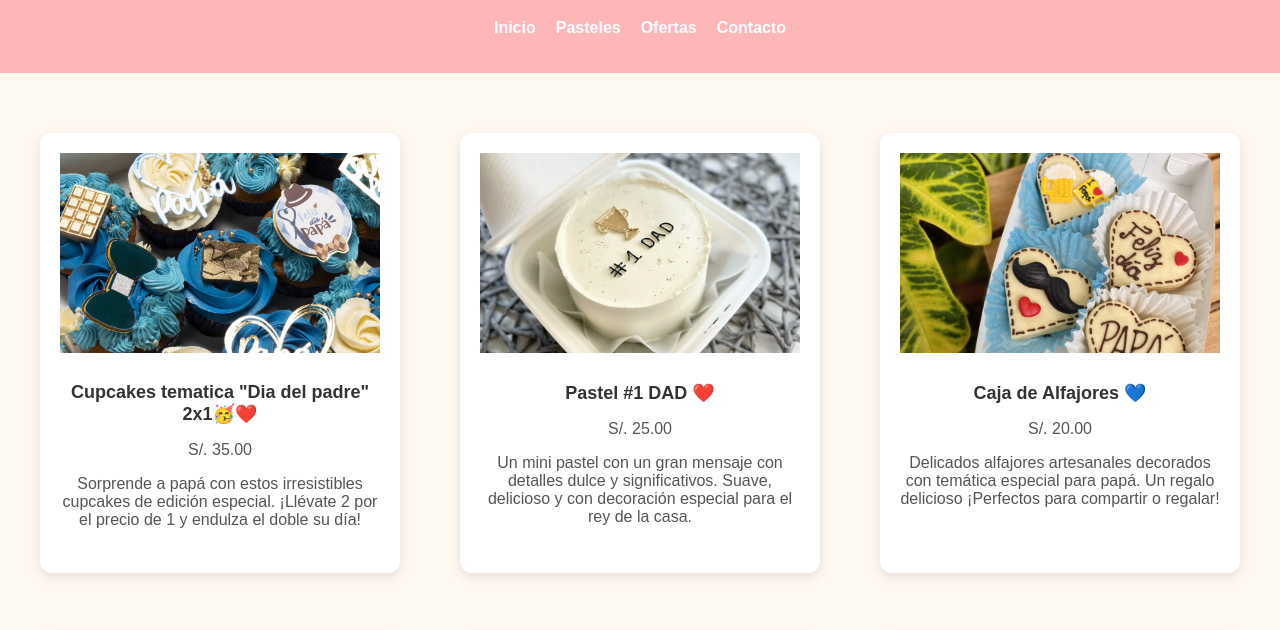
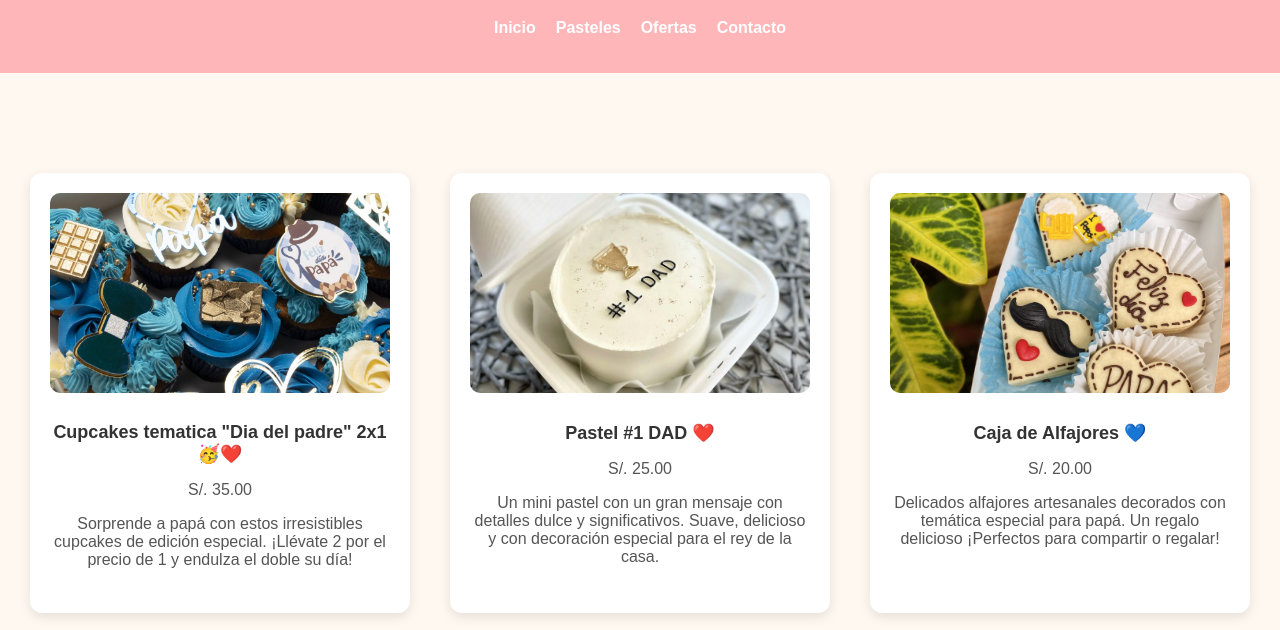
Before and after one commit to JuanAldairRamirezMendez/ProyectoCSS, a website: page proyecto/Ofertas.html in a window 1280 px wide. Shown: the part 81-711 px from the top of the page. Drawn offline with Linux system fonts and the light colour scheme.

Commit message:
ordenando el css

```diff
--- a/proyecto/css/Ofertas.css
+++ b/proyecto/css/Ofertas.css
@@ -1,74 +1,93 @@
+/* VARIABLES CSS */
+:root {
+    --color-bg-body: #fff8f0;
+    --color-bg-container: #ffffff;
+    --color-primary: #ffb6b9;
+    --color-hover: #f11b9b;
+    --color-text-dark: #333;
+    --color-text-medium: #555;
+    --box-shadow-default: 0 4px 12px rgba(0,0,0,0.1);
+    --box-shadow-hover: 0 0 15px var(--color-primary);
+    --font-main: Arial, sans-serif;
+}
+
+/* ESTILOS GENERALES */
 body {
-    font-family: Arial, sans-serif;
-    background-color: #f9f9f9;
+    font-family: var(--font-main);
+    background-color: var(--color-bg-body);
     margin: 0;
     padding: 0;
 }
+
+/* CONTENEDOR PRINCIPAL */
 .container {
     width: 60%;
     margin: 0 auto;
     padding: 30px;
-    background-color: white;
+    background-color: var(--color-bg-container);
     box-shadow: 0 0 10px rgba(0, 0, 0, 0.1);
     border-radius: 8px;
 }
+
 h1 {
     text-align: center;
-    color: #333;
+    color: var(--color-text-dark);
 }
-/*HEADER*/
+
+/* HEADER */
 header {
-    background-color: #ffb6b9;
+    background-color: var(--color-primary);
     padding: 20px;
     text-align: center;
+    color: white;
     animation: slideDown 1s ease-out;
 }
 
-/*Cuadros*/
-body {
-    font-family: Arial, sans-serif;
-    margin: 0;
-    padding: 0;
-    background-color: #fff8f0;
-}
-
-header {
-    background-color: #ffb6b9;
-    padding: 20px;
-    text-align: center;
-    color: #fff;
-}
-
+/* MENÚ */
 .menu {
     list-style: none;
     display: flex;
     justify-content: center;
     padding: 0;
     gap: 20px;
+    flex-wrap: wrap;
 }
 
 .menu li a {
     color: white;
     text-decoration: none;
     font-weight: bold;
+    transition: transform 0.3s, color 0.3s;
 }
 
+.menu li a:hover {
+    transform: scale(1.1) rotate(-3deg);
+    color: var(--color-hover);
+}
+
+@media (max-width: 700px) {
+    .menu {
+        flex-direction: column;
+        align-items: center;
+        gap: 10px;
+    }
+}
+
+/* SECCIONES Y TARJETAS */
 .titulo-seccion {
     text-align: center;
     margin-top: 30px;
     color: #d72638;
 }
 
-section{
+section {
     padding: 40px 20px;
     display: grid;
     grid-template-columns: repeat(3, 1fr);
-    grid-auto-flow: row;
+    gap: 20px;
+    margin: 40px auto 0;
     justify-content: center;
     align-items: center;
-    gap: 20px;
-    margin: 40px auto 0;
-    padding: 0 20px;
 }
 
 .card {
@@ -76,60 +95,66 @@ section{
     height: 400px;
     background: white;
     border-radius: 12px;
-    box-shadow: 0 4px 12px rgba(0,0,0,0.1);
+    box-shadow: var(--box-shadow-default);
     text-align: center;
     padding: 20px;
-    margin: 20px;
-    padding-bottom: 20px;
-    transition: transform 0.4s ease, box-shadow 0.4s ease;
+    margin: 20px auto;
+    animation: fadeInUp 0.8s ease both;
+    transition: transform 0.3s ease, box-shadow 0.3s ease;
+}
 
+.card:hover {
+    box-shadow: var(--box-shadow-hover);
 }
 
 .card img {
     width: 100%;
     height: 200px;
     object-fit: cover;
-    margin-bottom:10px ;
-    booder-radius:10px;
+    margin-bottom: 10px;
+    border-radius: 10px;
+    transition: transform 0.4s ease;
+}
+
+.card img:hover {
+    transform: rotate(-2deg) scale(1.05);
 }
 
 .card h3 {
     margin: 15px 0 5px;
     font-size: 18px;
-    color: #333;
+    color: var(--color-text-dark);
 }
 
 .card p {
-    color: #555;
+    color: var(--color-text-medium);
     font-size: 16px;
     margin-bottom: 15px;
 }
 
-@media screen and (max-width:1140px) {
-    main{
-        grid-template-columns: repeat(2,1fr);
-        }
-}
-@media screen and (max-width:720px) {
-    main{
-        grid-template-columns: 1fr;
-
+/* MEDIA QUERIES PARA RESPONSIVE */
+@media screen and (max-width: 1140px) {
+    section {
+        grid-template-columns: repeat(2, 1fr);
     }
 }
-/*Footer*/
+
+@media screen and (max-width: 720px) {
+    section {
+        grid-template-columns: 1fr;
+    }
+}
+
+/* FOOTER */
 footer {
-    background-color: #ffb6b9;
+    background-color: var(--color-primary);
     text-align: center;
     padding: 15px;
     margin-top: 30px;
     animation: fadeIn 1.5s ease;
 }
-/*efecto1*/
-.menu li a:hover {
-    transform: scale(1.1) rotate(-3deg);
-    color: #f11b9b;
-}
-/*efecto2*/
+
+/* ANIMACIONES */
 @keyframes fadeInUp {
     from {
         opacity: 0;
@@ -141,24 +166,11 @@ footer {
     }
 }
 
-.card {
-    animation: fadeInUp 0.8s ease both;
-    transition: transform 0.3s ease, box-shadow 0.3s ease;
+@keyframes slideDown {
+    from {
+        transform: translateY(-100%);
+    }
+    to {
+        transform: translateY(0);
+    }
 }
-.card:hover {
-    box-shadow: 0 0 15px #ffb6b9;
-}
-.card img {
-  transition: transform 0.4s ease;
-}
-
-.card img:hover {
-    transform: rotate(-2deg) scale(1.05);
-}
-@media (max-width: 700px) {
-  .menu {
-    flex-direction: column;
-    align-items: center;
-    gap: 10px;
-  }
-}
--- a/proyecto/css/Pasteles.css
+++ b/proyecto/css/Pasteles.css
@@ -1,14 +1,29 @@
+:root {
+    --font-body: Arial, sans-serif;
+    --bg-body: #fff8f0;
+    --color-primary: #ffb6b9;
+    --color-accent: #f11b9b;
+    --color-white: #ffffff;
+    --color-text-dark: #333;
+    --color-text-medium: #555;
+    --box-shadow-card: 0 4px 12px rgba(0,0,0,0.1);
+    --box-shadow-hover: 0 0 15px var(--color-primary);
+    --radius-card: 12px;
+    --transition-basic: 0.3s;
+    --transition-card: 0.4s;
+}
+
 body {
-    font-family: Arial, sans-serif;
-    background-color: #fff8f0;
+    font-family: var(--font-body);
+    background-color: var(--bg-body);
     margin: 0;
     padding: 0;
 }
 header {
-    background-color: #ffb6b9;
+    background-color: var(--color-primary);
     padding: 20px;
     text-align: center;
-    color: #fff;
+    color: var(--color-white);
     animation: slideDown 1s ease-out;
 }
 .menu {
@@ -19,14 +34,14 @@ header {
     gap: 20px;
 }
 .menu li a {
-    color: white;
+    color: var(--color-white);
     text-decoration: none;
     font-weight: bold;
-    transition: transform 0.3s, color 0.3s;
+    transition: transform var(--transition-basic), color var(--transition-basic);
 }
 .menu li a:hover {
     transform: scale(1.1) rotate(-3deg);
-    color: #f11b9b;
+    color: var(--color-accent);
 }
 main {
     padding: 0;
@@ -41,13 +56,13 @@ main > section {
 .card {
     max-width: 85%;
     height: 400px;
-    background: white;
-    border-radius: 12px;
-    box-shadow: 0 4px 12px rgba(0,0,0,0.1);
+    background: var(--color-white);
+    border-radius: var(--radius-card);
+    box-shadow: var(--box-shadow-card);
     text-align: center;
     padding: 20px;
     margin: 20px auto;
-    transition: transform 0.4s, box-shadow 0.4s;
+    transition: transform var(--transition-card), box-shadow var(--transition-card);
     animation: fadeInUp 0.8s ease both;
 }
 .card img {
@@ -56,7 +71,7 @@ main > section {
     object-fit: cover;
     margin-bottom: 10px;
     border-radius: 10px;
-    transition: transform 0.4s ease;
+    transition: transform var(--transition-card) ease;
 }
 .card img:hover {
     transform: rotate(-2deg) scale(1.05);
@@ -64,15 +79,15 @@ main > section {
 .card h3 {
     margin: 15px 0 5px;
     font-size: 18px;
-    color: #333;
+    color: var(--color-text-dark);
 }
 .card p {
-    color: #555;
+    color: var(--color-text-medium);
     font-size: 16px;
     margin-bottom: 15px;
 }
 .card:hover {
-    box-shadow: 0 0 15px #ffb6b9;
+    box-shadow: var(--box-shadow-hover);
 }
 @media screen and (max-width:1140px) {
     main > section {
@@ -99,9 +114,9 @@ main > section {
     to { transform: translateY(0); }
 }
 @media (max-width: 700px) {
-  .menu {
-    flex-direction: column;
-    align-items: center;
-    gap: 10px;
-  }
+    .menu {
+        flex-direction: column;
+        align-items: center;
+        gap: 10px;
+    }
 }
--- a/proyecto/css/contacto.css
+++ b/proyecto/css/contacto.css
@@ -1,45 +1,82 @@
+/* ==========================
+   Variables globales
+========================== */
+:root {
+  --fuente-principal: Arial, sans-serif;
+  --color-fondo: #f9f9f9;
+  --color-fondo-container: #ffffff;
+  --color-texto: #333;
+  --color-header-footer: #ffb6b9;
+  --color-boton: #fc7ff5;
+  --color-boton-hover: #db6fd6;
+  --color-enlace-hover: #6a0572;
+  --sombra-container: rgba(0, 0, 0, 0.1);
+}
+
+/* ==========================
+   Estilos base
+========================== */
 body {
-    font-family: Arial, sans-serif;
-    background-color: #f9f9f9;
+  font-family: var(--fuente-principal);
+  background-color: var(--color-fondo);
   margin: 0;
   padding: 0;
 }
+
+/* ==========================
+   Contenedor principal
+========================== */
 .container {
   width: 60%;
   margin: 0 auto;
   padding: 30px;
-    background-color: white;
-    box-shadow: 0 0 10px rgba(0, 0, 0, 0.1);
+  background-color: var(--color-fondo-container);
+  box-shadow: 0 0 10px var(--sombra-container);
   border-radius: 8px;
 }
+
+/* ==========================
+   Títulos
+========================== */
 h1 {
   text-align: center;
-    color: #333;
+  color: var(--color-texto);
 }
-/*HEADER*/
+
+/* ==========================
+   Header
+========================== */
 header {
-    background-color: #ffb6b9;
+  background-color: var(--color-header-footer);
   padding: 20px;
   text-align: center;
   animation: slideDown 1s ease-out;
 }
 
-/*FOOTER*/
+/* ==========================
+   Footer
+========================== */
 footer {
-    background-color: #ffb6b9;
+  background-color: var(--color-header-footer);
   text-align: center;
   padding: 15px;
   margin-top: 30px;
   animation: fadeIn 1.5s ease;
 }
 
+/* ==========================
+   Formulario
+========================== */
 label {
   font-size: 1em;
   margin-bottom: 10px;
   display: block;
-    color: #333;
+  color: var(--color-texto);
 }
-input[type="text"], input[type="email"], textarea {
+
+input[type="text"],
+input[type="email"],
+textarea {
   width: 100%;
   padding: 10px;
   margin: 8px 0;
@@ -47,27 +84,37 @@ input[type="text"], input[type="email"], textarea {
   border-radius: 4px;
   font-size: 1em;
 }
+
+/* ==========================
+   Botón
+========================== */
 button {
   padding: 12px 20px;
-    background-color: #fc7ff5;
+  background-color: var(--color-boton);
   color: white;
   border: none;
   border-radius: 4px;
   font-size: 1em;
   cursor: pointer;
-}
-button:hover {
-    background-color: #db6fd6;
+  transition: background-color 0.3s ease;
 }
 
-/*MENU*/
+button:hover {
+  background-color: var(--color-boton-hover);
+}
+
+/* ==========================
+   Menú de navegación
+========================== */
 .menu {
   list-style: none;
   display: flex;
   justify-content: center;
   gap: 20px;
   margin-top: 10px;
+  padding-left: 0;
 }
+
 .menu li a {
   text-decoration: none;
   color: #fff;
@@ -75,15 +122,23 @@ button:hover {
   transition: transform 0.3s ease, color 0.3s ease;
 }
 
-/* Efecto al pasar el mouse por enlaces del menú */
 .menu li a:hover {
   transform: scale(1.1) rotate(-3deg);
-    color: #6a0572;
+  color: var(--color-enlace-hover);
 }
+
+/* ==========================
+   Responsividad
+========================== */
 @media (max-width: 700px) {
   .menu {
     flex-direction: column;
     align-items: center;
     gap: 10px;
   }
+
+  .container {
+    width: 90%;
+    padding: 20px;
   }
+}
--- a/proyecto/css/nutricion.css
+++ b/proyecto/css/nutricion.css
@@ -1,57 +1,72 @@
+/* VARIABLES GLOBALES */
+:root {
+  --color-bg: #fff8f0;
+  --color-bg-main: #fff0f5;
+  --color-text: #5c3d2e;
+  --color-primary: #6a0572;
+  --color-primary-hover: #a32fbc;
+  --color-shadow: rgba(106, 5, 114, 0.3);
+  --color-shadow-btn: rgba(106, 5, 114, 0.5);
+  --font-main: 'Segoe UI', Tahoma, Geneva, Verdana, sans-serif;
+}
 
+/* RESET */
 * {
   margin: 0;
   padding: 0;
   box-sizing: border-box;
 }
 
+/* BODY */
 body {
-    font-family: 'Segoe UI', Tahoma, Geneva, Verdana, sans-serif;
-    background: #fff8f0;
-    color: #5c3d2e;
+  font-family: var(--font-main);
+  background: var(--color-bg);
+  color: var(--color-text);
   padding: 20px;
-    animation: opacidad 1.5s ease forwards;
   min-height: 100vh;
   display: flex;
   flex-direction: column;
   align-items: center;
+  animation: fadeIn 1.5s ease forwards;
 }
 
-  @keyframes opacidad {
-    from {opacity: 0;}
-    to {opacity: 1;}
+@keyframes fadeIn {
+  from { opacity: 0; }
+  to { opacity: 1; }
 }
 
+/* HEADER */
 header {
   width: 100%;
   max-width: 900px;
   text-align: center;
   margin-bottom: 25px;
-    animation: trasladarAbajo 1s ease forwards;
+  animation: slideDown 1s ease forwards;
 }
 
-  @keyframes trasladarAbajo {
-    from {transform: translateY(-50px); opacity: 0;}
-    to {transform: translateY(0); opacity: 1;}
+@keyframes slideDown {
+  from { transform: translateY(-50px); opacity: 0; }
+  to { transform: translateY(0); opacity: 1; }
 }
 
 header h1 {
   font-size: 2.5rem;
-    color: #6a0572;
+  color: var(--color-primary);
   margin-bottom: 8px;
 }
 
+/* MAIN */
 main {
   width: 100%;
   max-width: 900px;
-    background: #fff0f5;
+  background: var(--color-bg-main);
   border-radius: 15px;
   padding: 30px 25px;
-    box-shadow: 0 6px 15px rgba(106, 5, 114, 0.15);
-    animation: hacerZoom 1s ease forwards;
+  box-shadow: 0 6px 15px var(--color-shadow);
+  animation: zoomIn 1s ease forwards;
 }
 
-  @keyframes hacerZoom {
+@keyframes zoomIn {
   from {
     opacity: 0;
     transform: scale(0.95);
@@ -62,6 +77,7 @@
   }
 }
 
+/* IMAGEN */
 .image-container {
   text-align: center;
   margin-bottom: 20px;
@@ -71,7 +87,7 @@
   width: 100%;
   max-width: 400px;
   border-radius: 15px;
-    box-shadow: 0 4px 12px rgba(106, 5, 114, 0.3);
+  box-shadow: 0 4px 12px var(--color-shadow);
   transition: transform 0.5s ease;
   cursor: pointer;
 }
@@ -80,8 +96,9 @@
   transform: scale(1.05) rotate(-2deg);
 }
 
+/* TEXTOS */
 h2 {
-    color: #6a0572;
+  color: var(--color-primary);
   margin-bottom: 15px;
   text-align: center;
 }
@@ -93,35 +110,36 @@
 }
 
 .nutritional-info ul {
-    list-style: inside disc;
-    margin-left: 20px;
+  list-style: disc inside;
+  margin: 0 auto 30px auto;
   max-width: 600px;
-    margin: 0 auto 30px auto;
 }
 
+/* BOTÓN DE COMPRA */
 .buy-section {
   text-align: center;
 }
 
 .buy-btn {
-    background-color: #6a0572;
+  background-color: var(--color-primary);
   color: #fff;
   font-size: 1.2rem;
   padding: 12px 30px;
   border: none;
   border-radius: 30px;
   cursor: pointer;
+  box-shadow: 0 6px 12px var(--color-shadow-btn);
   transition: background-color 0.4s ease, transform 0.3s ease;
-    box-shadow: 0 6px 12px rgba(106, 5, 114, 0.5);
 }
 
 .buy-btn:hover,
 .buy-btn:focus {
-    background-color: #a32fbc;
+  background-color: var(--color-primary-hover);
   transform: scale(1.1);
   outline: none;
 }
 
+/* RESPONSIVE */
 @media (max-width: 600px) {
   body {
     padding: 10px;
@@ -131,7 +149,7 @@
     padding: 20px 15px;
   }
 
-    h1 {
+  header h1 {
     font-size: 1.8rem;
   }
 
--- a/proyecto/css/st.css
+++ b/proyecto/css/st.css
@@ -1,14 +1,38 @@
+:root {
+  /* Colores */
+  --color-primario: #ffb6b9;
+  --color-secundario: #fff0f5;
+  --color-borde: #ffc0cb;
+  --color-texto-principal: #5c3d2e;
+  --color-acento: #6a0572;
+  --color-fondo: #fff8f0;
+  --color-blanco: #ffffff;
 
+  /* Tipografía */
+  --fuente-principal: 'Segoe UI', sans-serif;
+
+  /* Transiciones */
+  --transicion-general: 0.3s ease;
+  --transicion-imagen: 0.5s ease;
+
+  /* Espaciado */
+  --espaciado-pequeno: 10px;
+  --espaciado-mediano: 15px;
+  --espaciado-grande: 20px;
+}
+
+/* Reset */
 * {
   margin: 0;
   padding: 0;
   box-sizing: border-box;
 }
 
+/* Body */
 body {
-    font-family: 'Segoe UI', sans-serif;
-    background: #fff8f0;
-    color: #5c3d2e;
+  font-family: var(--fuente-principal);
+  background: var(--color-fondo);
+  color: var(--color-texto-principal);
   animation: opacidad 2s ease-in-out;
 }
 
@@ -17,9 +41,10 @@
   to { opacity: 1; }
 }
 
+/* Header */
 header {
-    background-color: #ffb6b9;
-    padding: 20px;
+  background-color: var(--color-primario);
+  padding: var(--espaciado-grande);
   text-align: center;
   animation: trasladarAbajo 1s ease-out;
 }
@@ -29,34 +54,53 @@
   to { transform: translateY(0); }
 }
 
+/* Main */
+main > section {
+  display: flex;
+  flex-wrap: wrap;
+  gap: 24px;
+  justify-content: center;
+}
+
+main h2 {
+  text-align: center;
+  width: 100%;
+}
+
+/* Navegación */
 .menu {
   list-style: none;
   display: flex;
   justify-content: center;
-    gap: 20px;
-    margin-top: 10px;
+  gap: var(--espaciado-grande);
+  margin-top: var(--espaciado-pequeno);
 }
 
 .menu li a {
   text-decoration: none;
-    color: #fff;
+  color: var(--color-blanco);
   font-weight: bold;
-    transition: transform 0.3s ease, color 0.3s ease;
+  transition: transform var(--transicion-general), color var(--transicion-general);
 }
 
 .menu li a:hover {
   transform: scale(1.1) rotate(-3deg);
-    color: #6a0572;
+  color: var(--color-acento);
 }
 
+
+
+/* Tarjeta pastel */
 .pastel {
-    background: #fff0f5;
-    border: 1px solid #ffc0cb;
-    padding: 15px;
-    margin: 20px;
+  background: var(--color-secundario);
+  border: 1px solid var(--color-borde);
+  padding: var(--espaciado-mediano);
+  margin: var(--espaciado-grande);
   border-radius: 10px;
   transition: transform 0.4s ease, box-shadow 0.4s ease;
   animation: zoomIn 1s ease-in;
+  flex: 1 1 300px;
+  max-width: 350px;
 }
 
 @keyframes zoomIn {
@@ -69,22 +113,15 @@
   box-shadow: 0 8px 16px rgba(0, 0, 0, 0.2);
 }
 
-  footer {
-    background-color: #ffb6b9;
-    text-align: center;
-    padding: 15px;
-    margin-top: 30px;
-    animation: opacidad 1.5s ease;
-  }
-
+/* Imagen de pastel */
 .pastel-img {
   width: 100%;
   max-width: 400px;
   height: auto;
   display: block;
-    margin: 10px auto;
+  margin: var(--espaciado-pequeno) auto;
   border-radius: 10px;
-    transition: transform 0.5s ease, opacity 0.5s ease;
+  transition: transform var(--transicion-imagen), opacity var(--transicion-imagen);
   animation: imagenVisible 1.5s ease;
 }
 
@@ -94,16 +131,11 @@
 }
 
 @keyframes imagenVisible {
-    from {
-      opacity: 0;
-      transform: scale(0.9);
-    }
-    to {
-      opacity: 1;
-      transform: scale(1);
-    }
+  from { opacity: 0; transform: scale(0.9); }
+  to { opacity: 1; transform: scale(1); }
 }
 
+/* Enlace pastel */
 .pastel-link {
   display: inline-block;
   border-radius: 12px;
@@ -121,50 +153,29 @@
   outline: none;
 }
 
-  .pastel-img {
-    width: 100%;
-    height: auto;
-    display: block;
-    border-radius: 12px;
-    transition: transform 0.5s ease, opacity 0.5s ease;
-    animation: imagenVisible 1.5s ease;
-  }
-
-
-  @keyframes imagenVisible {
-    from {
-      opacity: 0;
-      transform: scale(0.9);
-    }
-    to {
-      opacity: 1;
-      transform: scale(1);
-    }
-  }
-
-
+/* Animaciones */
 .hidden {
   max-height: 0;
   overflow: hidden;
   opacity: 0;
-    transition: max-height 0.5s ease, opacity 0.5s ease;
+  transition: max-height var(--transicion-imagen), opacity var(--transicion-imagen);
 }
 
 .visible {
   max-height: 500px;
   opacity: 1;
-    transition: max-height 0.5s ease, opacity 0.5s ease;
+  transition: max-height var(--transicion-imagen), opacity var(--transicion-imagen);
 }
 
-
+/* Formulario */
 nav form {
-    background: #fff0f5;
-    border: 1px solid #ffc0cb;
+  background: var(--color-secundario);
+  border: 1px solid var(--color-borde);
   border-radius: 10px;
   padding: 12px 15px;
   max-width: 320px;
   margin: 10px auto 0 auto;
-    color: #5c3d2e;
+  color: var(--color-texto-principal);
   font-size: 14px;
   animation: zoomIn 0.8s ease-in;
 }
@@ -178,8 +189,8 @@
 nav form legend {
   font-weight: bold;
   font-size: 18px;
-    margin-bottom: 10px;
-    color: #6a0572;
+  margin-bottom: var(--espaciado-pequeno);
+  color: var(--color-acento);
   text-align: center;
 }
 
@@ -188,49 +199,49 @@
 nav form input[type="password"] {
   width: 100%;
   padding: 8px 10px;
-    margin-bottom: 10px;
-    border: 1.5px solid #ffc0cb;
+  margin-bottom: var(--espaciado-pequeno);
+  border: 1.5px solid var(--color-borde);
   border-radius: 8px;
-    font-family: 'Segoe UI', sans-serif;
+  font-family: var(--fuente-principal);
   font-size: 14px;
-    color: #5c3d2e;
-    transition: border-color 0.3s ease;
+  color: var(--color-texto-principal);
+  transition: border-color var(--transicion-general);
 }
 
 nav form input[type="text"]:focus,
 nav form input[type="email"]:focus,
 nav form input[type="password"]:focus {
   outline: none;
-    border-color: #6a0572;
+  border-color: var(--color-acento);
 }
 
 nav form button {
   width: 100%;
-    background-color: #6a0572;
-    color: white;
+  background-color: var(--color-acento);
+  color: var(--color-blanco);
   border: none;
-    padding: 10px;
+  padding: var(--espaciado-pequeno);
   font-weight: bold;
   font-size: 15px;
   border-radius: 8px;
   cursor: pointer;
-    transition: background-color 0.3s ease;
+  transition: background-color var(--transicion-general);
 }
 
 nav form button:hover {
-    background-color: #ffb6b9;
-    color: #6a0572;
+  background-color: var(--color-primario);
+  color: var(--color-acento);
 }
 
 nav form p {
   text-align: center;
   margin-top: 8px;
   font-size: 13px;
-    color: #5c3d2e;
+  color: var(--color-texto-principal);
 }
 
 nav form p a {
-    color: #6a0572;
+  color: var(--color-acento);
   text-decoration: none;
   font-weight: 600;
 }
@@ -239,10 +250,44 @@
   text-decoration: underline;
 }
 
+/* Secciones */
+#register-form,
+#login-form,
+#welcome-section {
+  margin-top: 15px;
+}
+
+#login-form,
+#welcome-section {
+  display: none;
+}
+
+/* Footer */
+footer {
+  background-color: var(--color-primario);
+  text-align: center;
+  padding: var(--espaciado-mediano);
+  margin-top: var(--espaciado-grande);
+  animation: opacidad 1.5s ease;
+}
+
+/* Media Queries */
 @media (max-width: 700px) {
   .menu {
     flex-direction: column;
     align-items: center;
-    gap: 10px;
+    gap: var(--espaciado-pequeno);
   }
 }
+
+@media (max-width: 800px) {
+  main > section {
+    flex-direction: column;
+    align-items: center;
+  }
+
+  .pastel {
+    max-width: 95%;
+    width: 100%;
+  }
+}
```
Also changed, not shown: proyecto/index.html (+3 -3 lines). Lines whose indentation alone changed are shown as unchanged.
